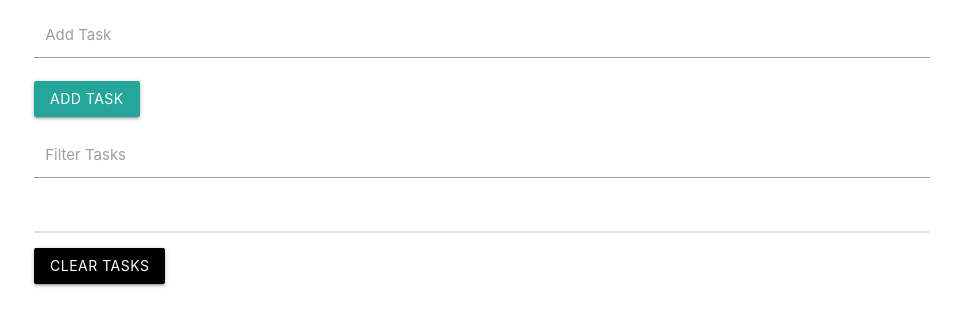
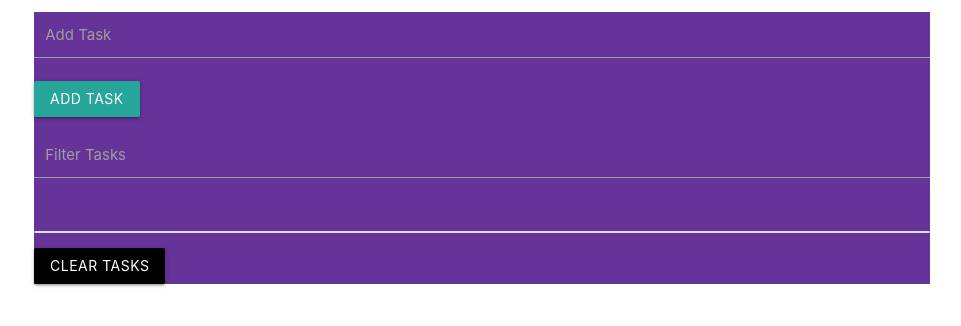
Before and after one commit to stagingserver8/early-projects, a plain HTML site: page To_do_list/index_own.html in a window 1280 px wide. Shown: the part 122-448 px from the top of the page, without its empty margins (158-1119 px from the left). Drawn offline with nearby package versions, Linux system fonts and the light colour scheme.

Commit message:
To Do List

```diff
--- a/To_do_list/appme.js
+++ b/To_do_list/appme.js
@@ -5,6 +5,7 @@ const taskList= document.querySelector('.collection');
 const clearBtn = document.querySelector('.clear-tasks');
 const filter = document.querySelector('#filter')
 const date = document.querySelector('#date')
+
 
 // DOM event listener
 document.addEventListener('DOMContentLoaded', getTasks)
--- a/To_do_list/index_own.html
+++ b/To_do_list/index_own.html
@@ -15,13 +15,18 @@
             box-sizing: border-box;
         }
 
+        .container {
+            background-color: rebeccapurple;
+        }
+
         .title {
             font-family: 'Trebuchet MS', 'Lucida Sans Unicode', 'Lucida Grande', 'Lucida Sans', Arial, sans-serif;
             color: #587291;
             text-align: center;
             font-size: 4px;
+        }
 
-        }
+
       </style>
 
 
```
